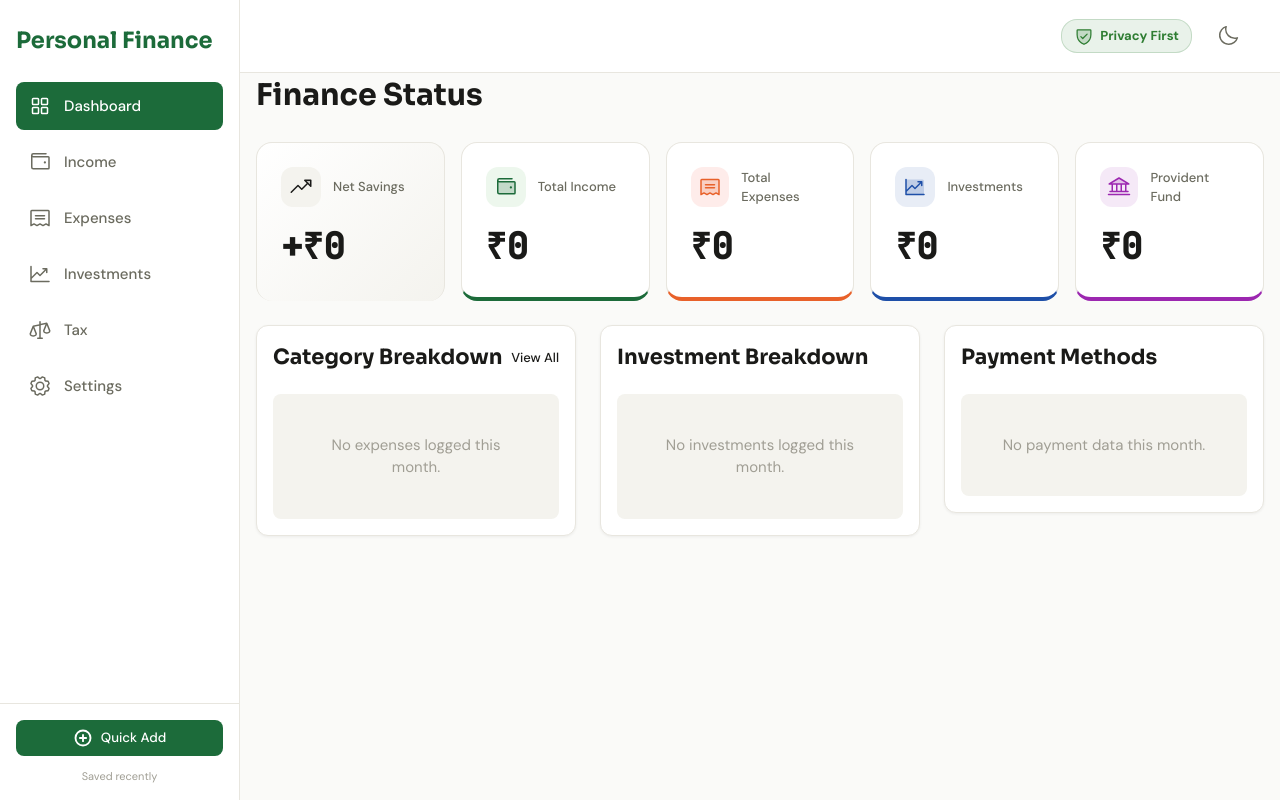
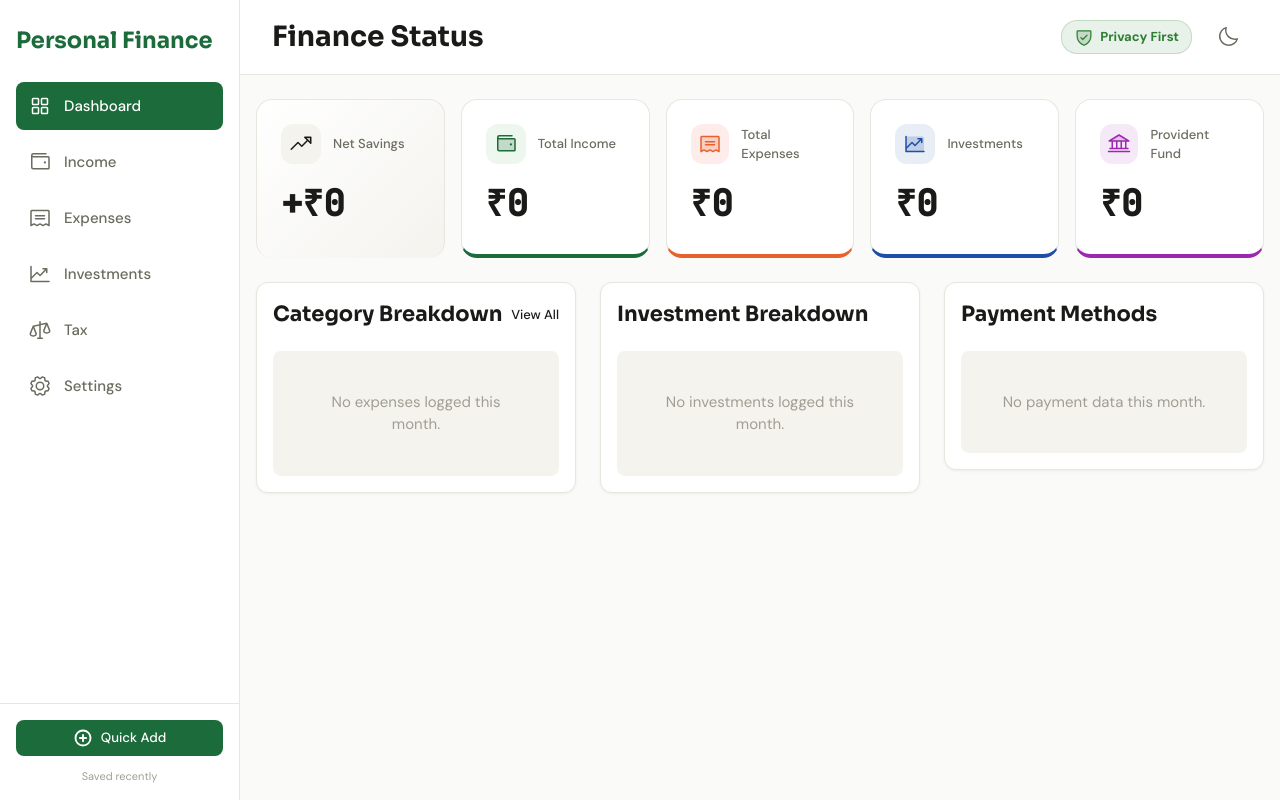
Before and after one commit to AnkeethV/Personal_Finance, a React (Vite) app: page / in a window 1280 px wide. Built offline with nearby package versions, Linux system fonts and the light colour scheme.

Commit message:
Dashboard fix 2

```diff
--- a/src/components/TopBar.jsx
+++ b/src/components/TopBar.jsx
@@ -28,11 +28,15 @@ export default function TopBar({ toggleTheme, isDark }) {
 
   return (
     <div className="topbar">
-      <div className="month-selector" style={{ visibility: location.pathname === '/' ? 'hidden' : 'visible' }}>
-        <button className="icon-btn" onClick={handlePrevMonth}><CaretLeft size={20} /></button>
-        <span className="current-month font-display">{displayMonth}</span>
-        <button className="icon-btn" onClick={handleNextMonth}><CaretRight size={20} /></button>
-      </div>
+      {location.pathname === '/' ? (
+        <h1 className="font-display" style={{ margin: 0, fontSize: 'var(--text-xl)', color: 'var(--text-primary)' }}>Finance Status</h1>
+      ) : (
+        <div className="month-selector">
+          <button className="icon-btn" onClick={handlePrevMonth}><CaretLeft size={20} /></button>
+          <span className="current-month font-display">{displayMonth}</span>
+          <button className="icon-btn" onClick={handleNextMonth}><CaretRight size={20} /></button>
+        </div>
+      )}
       <div className="topbar-actions">
         <div className="privacy-badge">
           <ShieldCheck size={20} weight="duotone" />
--- a/src/pages/Dashboard.jsx
+++ b/src/pages/Dashboard.jsx
@@ -96,11 +96,7 @@ export default function Dashboard() {
 
   return (
     <div className="container dashboard-page">
-      <div className="page-header">
-        <h1 className="font-display">Finance Status</h1>
-      </div>
-
-      <div className="metrics-grid">
+      <div className="metrics-grid" style={{ marginTop: '24px' }}>
         <div className="metric-card metric-savings">
           <div className="metric-header">
             <span className="metric-icon"><TrendUp size={24} weight="duotone" /></span>
```
